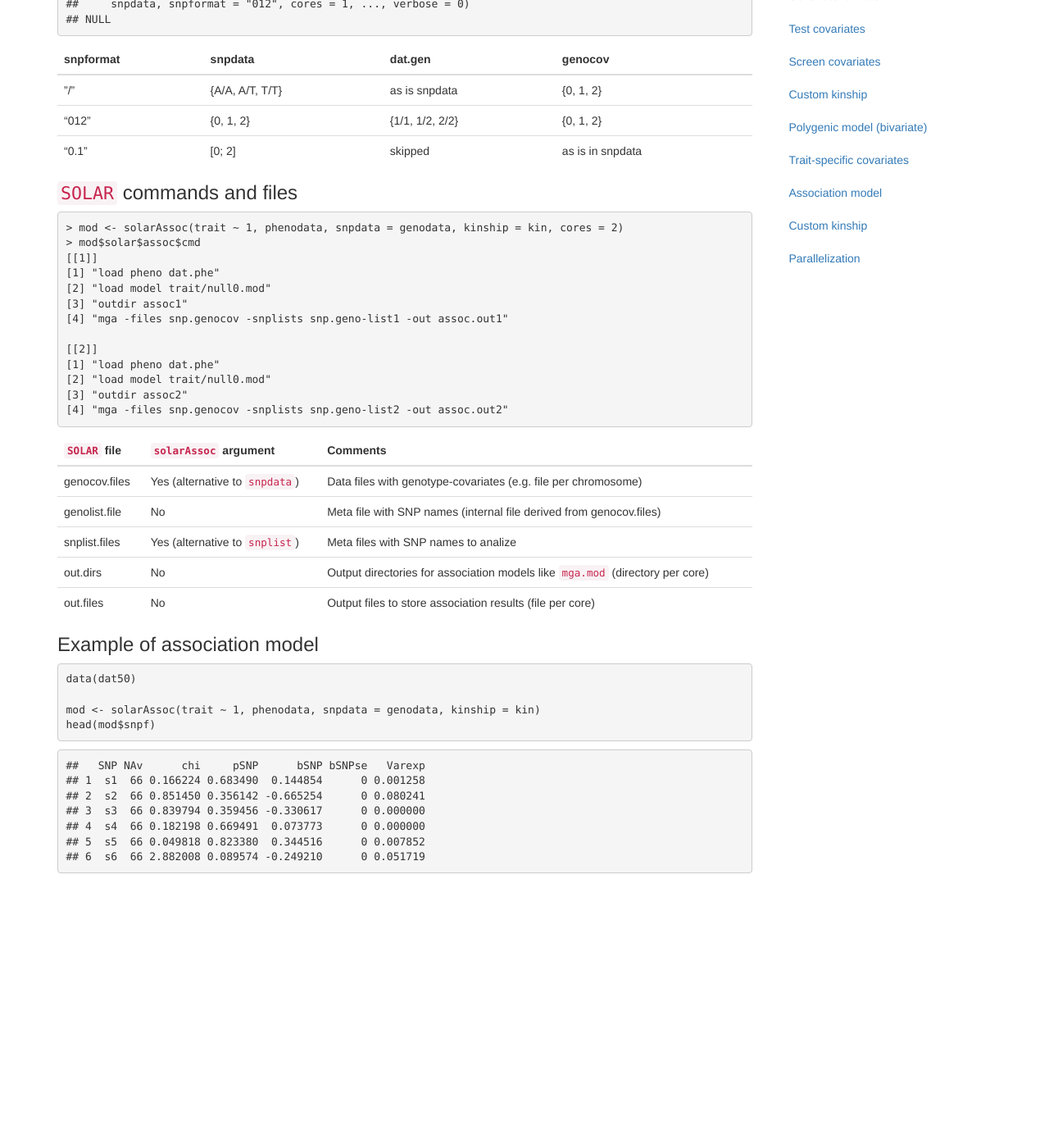
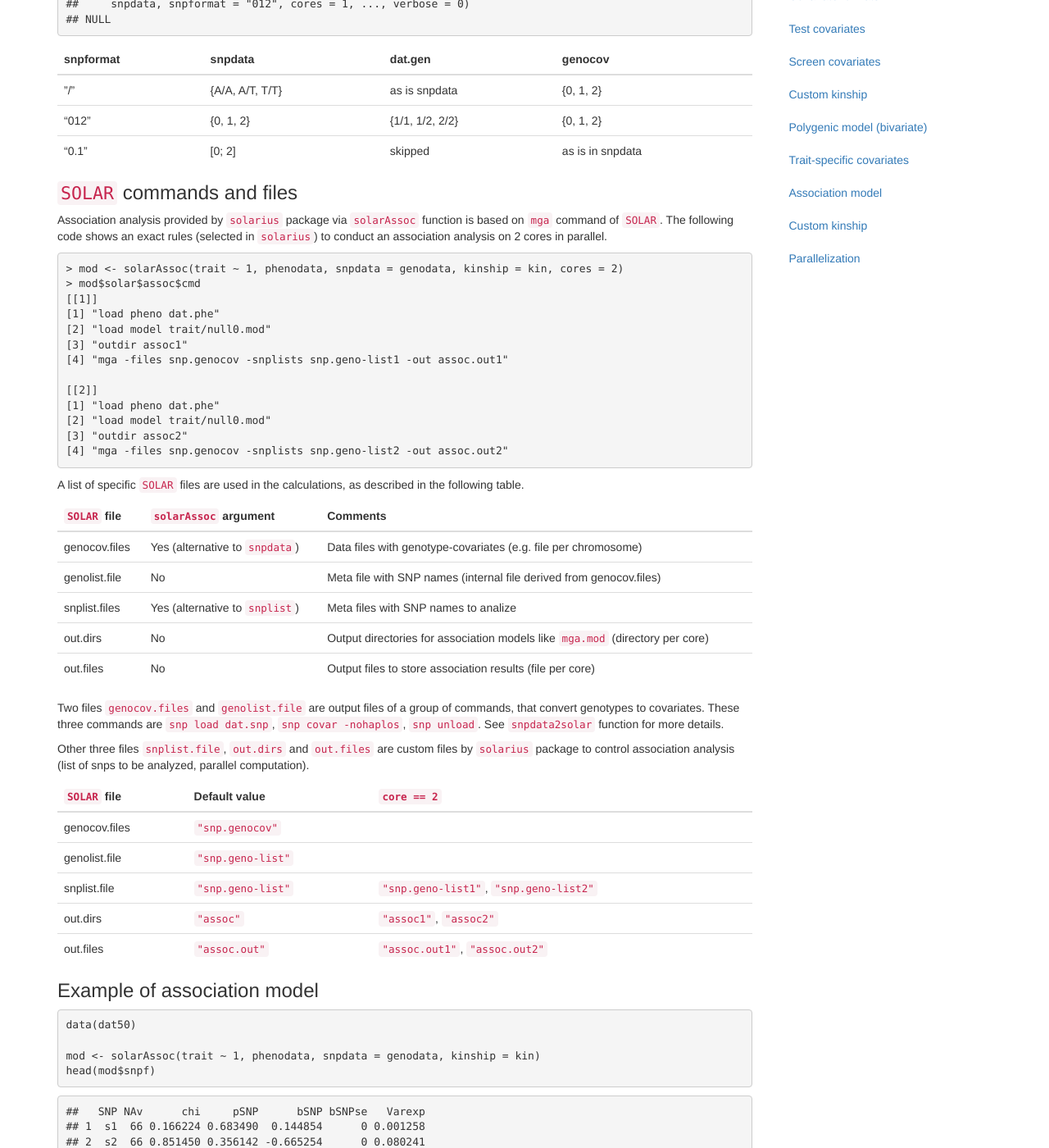
Before and after one commit to ugcd/solarius, a Jekyll site: the page built from pages/assoc/assoc.md, in a window 1280 px wide and 1400 px high, scrolled down 316 px. Shown: the whole window at 82% size. Built offline with Jekyll 4.4.1, drawn with Linux system fonts in a browser that asks for light colours; nearby versions of some CDN libraries; library files that are not in the unit come from our copies; before the commit the page ends 1391 px from its top, so only the background shows below that.

Commit message:
up assoc page

```diff
--- a/pages/assoc/assoc.md
+++ b/pages/assoc/assoc.md
@@ -33,6 +33,11 @@ args(solarAssoc)
 ### `SOLAR` commands and files
 
 
+Association analysis provided by `solarius` package via `solarAssoc` function
+is based on `mga` command of `SOLAR`.
+The following code shows an exact rules (selected in `solarius`)
+to conduct an association analysis on 2 cores in parallel.
+
     > mod <- solarAssoc(trait ~ 1, phenodata, snpdata = genodata, kinship = kin, cores = 2)
     > mod$solar$assoc$cmd
     [[1]]
@@ -48,6 +53,9 @@ args(solarAssoc)
     [4] "mga -files snp.genocov -snplists snp.geno-list2 -out assoc.out2"
 
 
+A list of specific `SOLAR` files are used in the calculations,
+as described in the following table.
+
 | `SOLAR` file | `solarAssoc` argument | Comments |
 |--------------|-----------------------|----------|
 | genocov.files | Yes (alternative to `snpdata`) | Data files with genotype-covariates (e.g. file per chromosome) |
@@ -55,6 +63,24 @@ args(solarAssoc)
 | snplist.files | Yes (alternative to `snplist`) | Meta files with SNP names to analize |
 | out.dirs | No | Output directories for association models like `mga.mod` (directory per core) |
 | out.files | No | Output files to store association results (file per core) |
+{: class="table"}
+
+Two files `genocov.files` and `genolist.file` are output files
+of a group of commands, that convert genotypes to covariates.
+These three commands are `snp load dat.snp`, `snp covar -nohaplos`, `snp unload`.
+See `snpdata2solar` function for more details.
+
+Other three files `snplist.file`, `out.dirs` and `out.files`
+are custom files by `solarius` package
+to control association analysis (list of snps to be analyzed, parallel computation).
+
+| `SOLAR` file | Default value | `core == 2` |
+|--|--|
+| genocov.files | `"snp.genocov"` | |
+| genolist.file | `"snp.geno-list"` | |
+| snplist.file | `"snp.geno-list"` | `"snp.geno-list1"`, `"snp.geno-list2"`|
+| out.dirs | `"assoc"` | `"assoc1"`, `"assoc2"`|
+| out.files | `"assoc.out"` | `"assoc.out1"`, `"assoc.out2"`|
 {: class="table"}
 
 
```
Also changed, not shown: pages/assoc/assoc.Rmd (+26 -0 lines).
